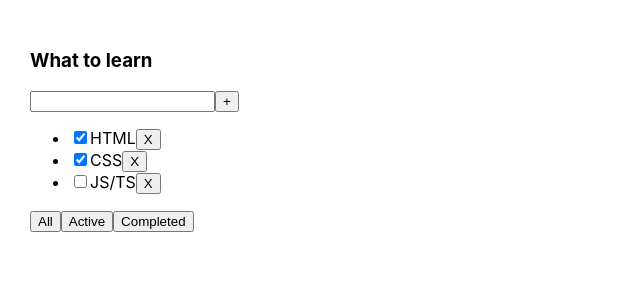
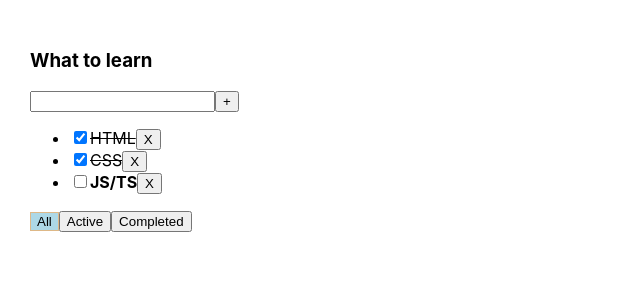
Before and after one commit to djonnybravo/TDL_LESSONS, a React (Create React App) app: page / in a window 1280 px wide. Shown: the top 300 px of the page, without its empty margins (0-640 px from the left). Built offline with nearby package versions, Linux system fonts and the light colour scheme.

Commit message:
do fourth lesson

```diff
--- a/src/App.css
+++ b/src/App.css
@@ -6,3 +6,22 @@
 .App > div {
   margin-right: 50px;
 }
+
+
+.task-done {
+  text-decoration: line-through;
+}
+
+
+.taskNOTdone {
+  font-weight: bold;
+}
+
+
+.activeBtnFilter {
+  background-color: lightblue;
+  border: 1px solid burlywood;
+}
+.input-error {
+  border: 2px solid red
+}
--- a/src/App.tsx
+++ b/src/App.tsx
@@ -1,4 +1,4 @@
-import React, {useState, } from 'react';
+import React, {useState,} from 'react';
 import './App.css';
 import Todolist, {taskType} from "./Todolist";
 import {v1} from "uuid";
@@ -20,18 +20,17 @@ function App() {
         setFilter(filter)
     }
     const addTask = (title: string) => {
-        const newTask: taskType = {id: v1(), title: title, isDone: false }
+        const newTask: taskType = {id: v1(), title: title, isDone: false}
         setTasks([newTask, ...task])
     }
     const [filter, setFilter] = useState<FilterValuesType>("all")
-
     const getFilterTasksForRender = (tasks: Array<taskType>, filter: FilterValuesType): Array<taskType> => {
 
         switch (filter) {
             case "active":
-                return tasks.filter(task => task.isDone === false)
+                return tasks.filter(task => !task.isDone)
             case "completed":
-                return tasks.filter(task => task.isDone === true)
+                return tasks.filter(task => task.isDone)
             default:
                 return tasks
         }
@@ -39,7 +38,9 @@ function App() {
 
     }
     const filteredTasksForRender = getFilterTasksForRender(task, filter)
-
+    const changeTaskStatus = (taskID: string, isDone: boolean) => {
+        setTasks(task.map(t => t.id === taskID ? {...t, isDone: isDone} : t))
+    }
 
     return (
         <div className="App">
@@ -49,6 +50,8 @@ function App() {
                 removeTask={removeTask}
                 changeFilter={changeFilter}
                 addTask={addTask}
+                changeTaskStatus={changeTaskStatus}
+                filter={filter}
             />
         </div>
     );
--- a/src/Todolist.tsx
+++ b/src/Todolist.tsx
@@ -1,12 +1,14 @@
-import React, {ChangeEvent,KeyboardEvent, useState} from 'react';
+import React, {ChangeEvent, KeyboardEvent, useState} from 'react';
 import {FilterValuesType} from "./App";
 
 type TodolistType = {
     title: string
     tasks: Array<taskType>
+    filter: FilterValuesType
     removeTask: (taskId: string) => void
-    changeFilter: (filter:FilterValuesType) => void
+    changeFilter: (filter: FilterValuesType) => void
     addTask: (title: string) => void
+    changeTaskStatus: (taskID: string, isDone: boolean) => void
 }
 
 export type taskType = {
@@ -17,32 +19,46 @@ export type taskType = {
 }
 const Todolist = (props: TodolistType) => {
     const [title, setTitle] = useState<string>('')
-    const addTask = () => {props.addTask(title); setTitle('')}
-    const onChangeSetTitle = (e: ChangeEvent<HTMLInputElement>) =>  setTitle(e.currentTarget.value)
-    const onPressEnterChange = (e:KeyboardEvent<HTMLInputElement>) => {
+    const [error, setError] = useState<boolean>(false)
+    const addTask = () => {
+       if (title.trim() !== "") {
+           props.addTask(title)
+           setTitle('')
+       }else {
+           setError(true)
+       }
+    }
+    const onChangeSetTitle = (e: ChangeEvent<HTMLInputElement>) => {
+        error && setError(false)
+        setTitle(e.currentTarget.value)
+    }
+    const onPressEnterChange = (e: KeyboardEvent<HTMLInputElement>) => {
         if (e.key === "Enter") {
             props.addTask(title);
             setTitle('')
         }
     }
-    const onAllClickHandler = () => props.changeFilter("all")
+    //const onAllClickHandler = () => props.changeFilter("all")
     const onActiveClickHandler = () => props.changeFilter("active")
     const onCompletedClickHandler = () => props.changeFilter("completed")
 
-    const handlerCreator = (filter:FilterValuesType) => {
-            return () => props.changeFilter(filter)
+    const handlerCreator = (filter: FilterValuesType) => {
+        return () => props.changeFilter(filter)
     }
 
 
 
     let tasksList = props.tasks.length
-        ? props.tasks.map((task:taskType) => {
+        ? props.tasks.map((task: taskType) => {
+            const removeTask = () => props.removeTask(task.id)
+            const changeTaskStatus = (e: ChangeEvent<HTMLInputElement>) => props.changeTaskStatus(task.id, e.currentTarget.checked)
+            const taskClases = task.isDone ? "task-done" : "taskNOTdone"
+            return (
+                <li key={task.id} className={taskClases}>
+                    <input type="checkbox" checked={task.isDone} onChange={changeTaskStatus}/>
+                    <span>{task.title}</span>
+                    <button onClick={removeTask}>X</button>
 
-            return (
-                <li key={task.id}>
-                    <input type="checkbox" checked={task.isDone}/>
-                    <span>{task.title}</span>
-                    <button onClick={() => props.removeTask(task.id)}>X</button>
                 </li>
             )
         })
@@ -51,16 +67,17 @@ const Todolist = (props: TodolistType) => {
         <div>
             <h3>{props.title}</h3>
             <div>
-                <input value={title} onChange={onChangeSetTitle} onKeyPress={onPressEnterChange}/>
+                <input value={title} onChange={onChangeSetTitle} onKeyPress={onPressEnterChange}  className={error? "input-error" : ""}/>
                 <button onClick={addTask}>+</button>
+                {error && <div>ОШИБКА</div>}
             </div>
             <ul>
                 {tasksList}
             </ul>
             <div>
-                <button onClick={handlerCreator("all")} >All</button>
-                <button onClick={onActiveClickHandler}>Active</button>
-                <button onClick={onCompletedClickHandler}>Completed</button>
+                <button onClick={handlerCreator("all")} className={props.filter === "all" ? "activeBtnFilter" : ""}>All</button>
+                <button onClick={handlerCreator("active")} className={props.filter === "active" ? "activeBtnFilter" : ""}>Active</button>
+                <button onClick={handlerCreator("completed")} className={props.filter === "completed" ? "activeBtnFilter" : ""}>Completed</button>
             </div>
         </div>
     );
```
